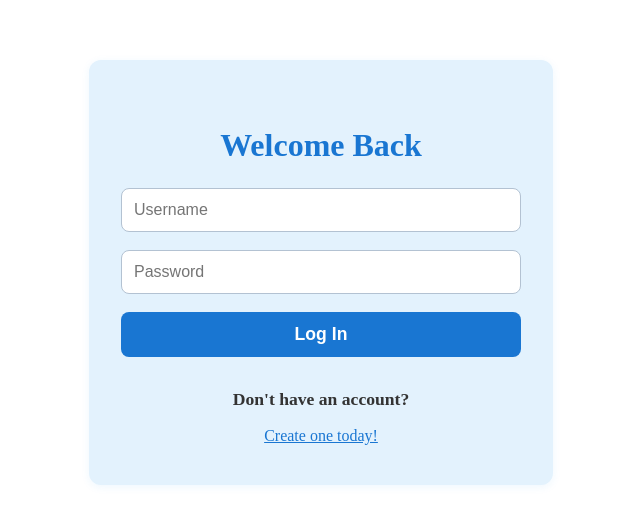
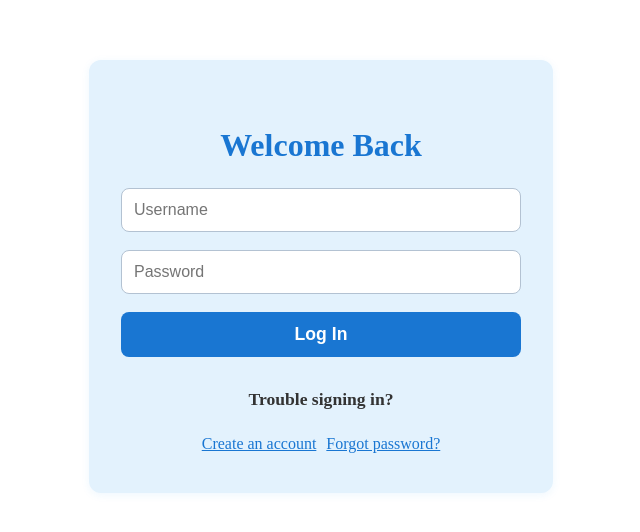
Before and after one commit to shamitsoni/Quiz-App, a React (Vite) app in the folder client/: page /login in a window 1280 px wide. Shown: the top 532 px of the page, without its empty margins (319-959 px from the left). Built offline with nearby package versions, Linux system fonts and the light colour scheme; no server answers.

Commit message:
feat: Add reset password link to Login.jsx, add /reset-password route

```diff
--- a/client/src/components/Auth/Login.css
+++ b/client/src/components/Auth/Login.css
@@ -56,7 +56,13 @@
   font-size: 1.1rem;
 }
 
-.signup-link {
+.link-container {
+  display: flex;
+  gap: 10px;
+  justify-content: center;
+}
+
+.help-link {
   color: #1976d2;
   text-decoration: underline;
   font-weight: 500;
--- a/client/src/components/Auth/Login.jsx
+++ b/client/src/components/Auth/Login.jsx
@@ -66,10 +66,16 @@ function Login({ setUser }) {
         </button>
       </form>
       {error && <p className="login-error">{error}</p>}
-      <h3 className="login-subtitle">Don't have an account?</h3>
-      <a href="/sign-up" className="signup-link">
-        Create one today!
-      </a>
+      <h3 className="login-subtitle">Trouble signing in?</h3>
+
+      <div className="link-container">
+        <a href="/sign-up" className="help-link">
+          Create an account
+        </a>
+        <a href="/reset-password" className="help-link">
+          Forgot password?
+        </a>
+      </div>
     </div>
   );
 }
```
